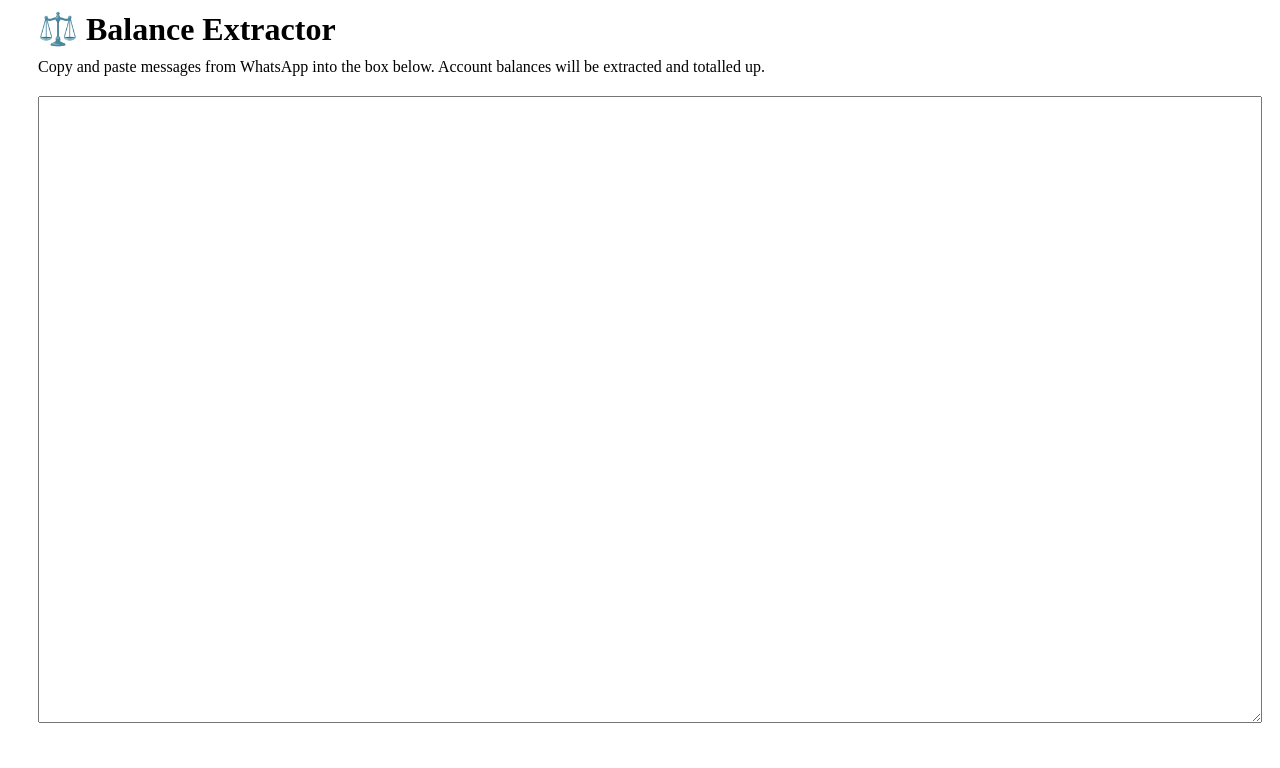
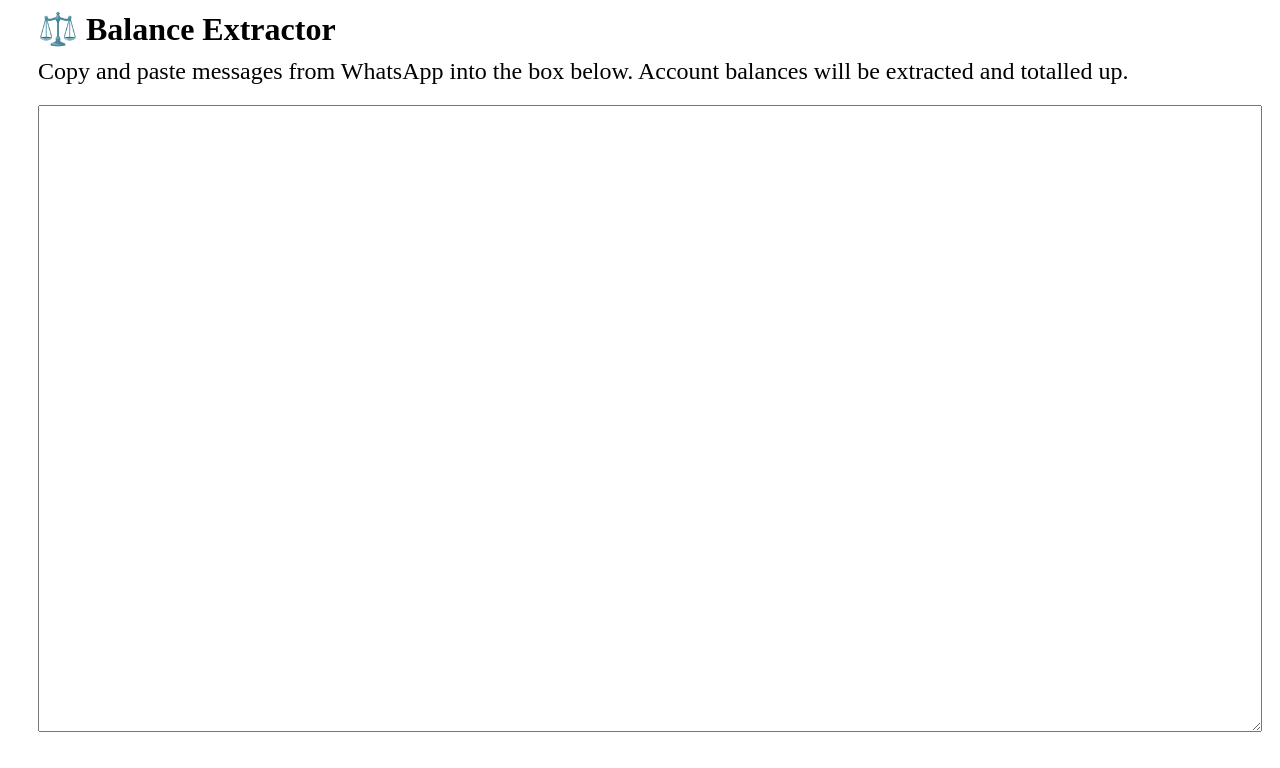
Before and after one commit to silleknarf/balance-extractor, a React (Create React App) app: page / in a window 1280 px wide. Shown: the top 768 px of the page. Built offline with nearby package versions, Linux system fonts and the light colour scheme.

Commit message:
Increase font size

```diff
--- a/src/style.css
+++ b/src/style.css
@@ -1,14 +1,17 @@
 h1, p {
   font-family: Lato;
+  font-size: xx-large;
 }
 textarea {
   width: 100%;
   min-height: 80%;
   margin: 10px;
+  font-size: medium;
 }
 
 div {
   margin: 10px;
+  font-size: x-large;
 }
 
 button {
```
